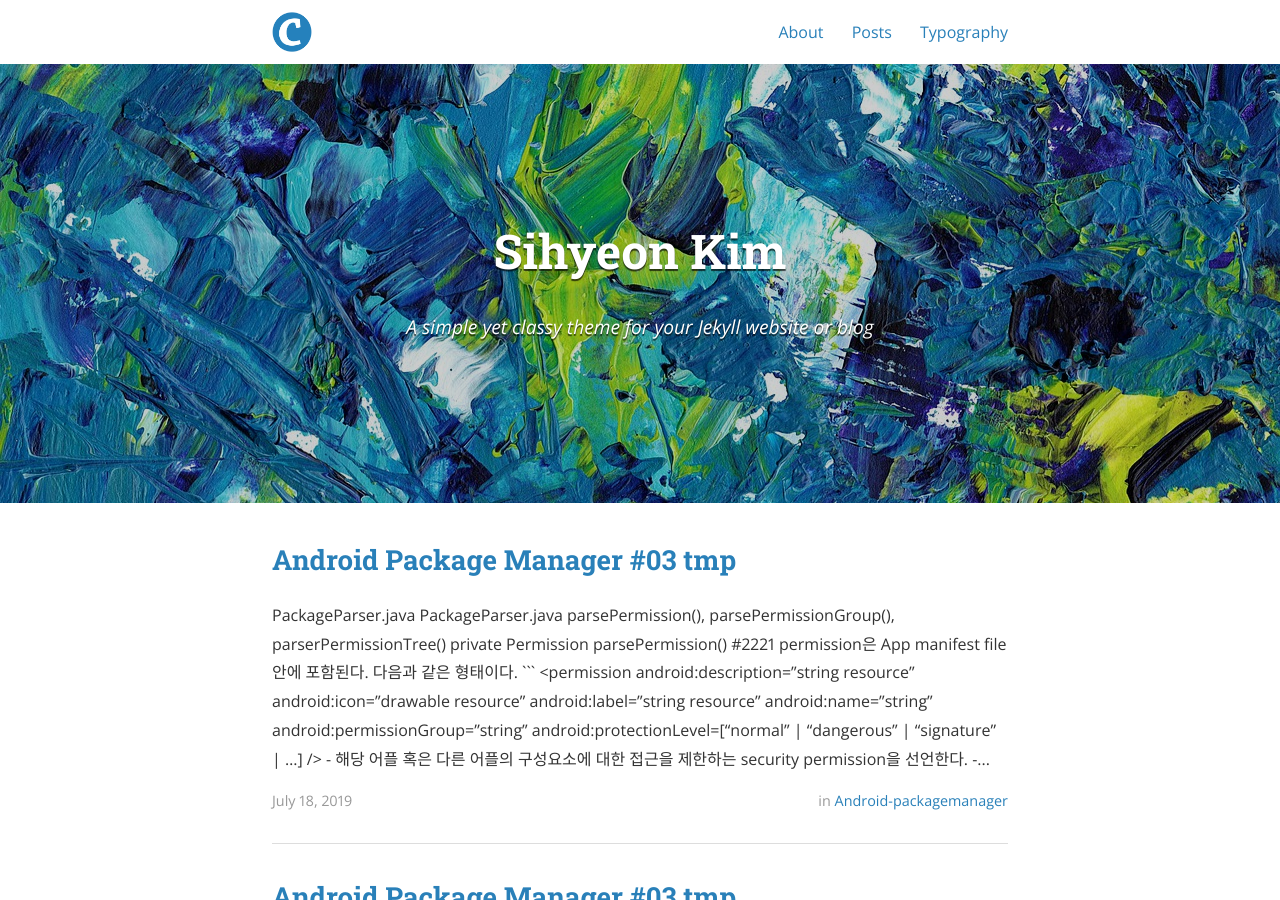
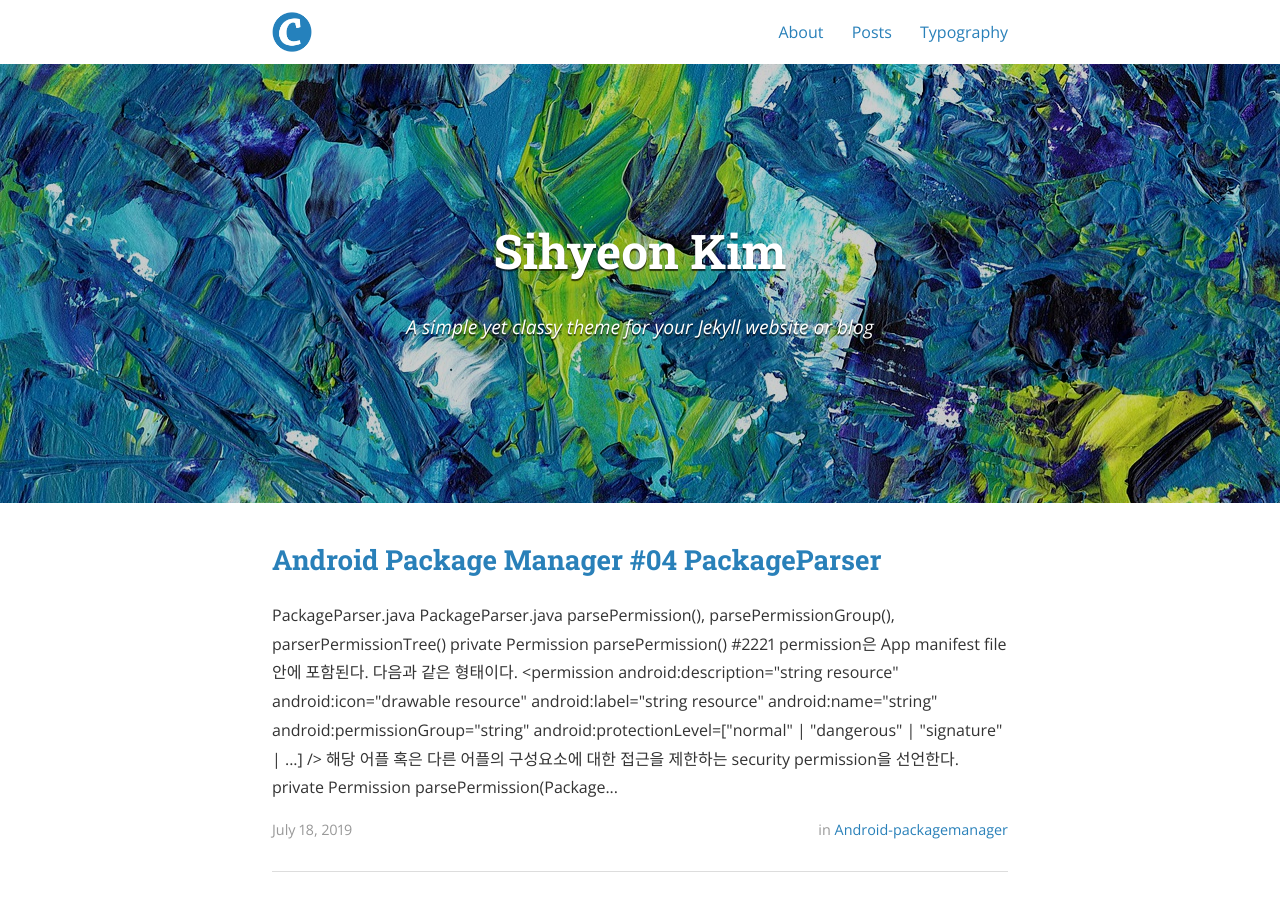
Before and after one commit to sihyeon-kim/sihyeon-kim.github.io, a Jekyll site: the page built from index.html, in a window 1280 px wide and 900 px high. Built offline with Jekyll 4.4.1, drawn with Linux system fonts in a browser that asks for light colours; nearby versions of some CDN libraries; the list of posts is cut into pages by our own code.

Commit message:
Update and rename 2019-07-18-Android-Package-Manager-#03-PackageParser.markdown to 2019-07-18-Android-Package-Manager-#04-PackageParser.markdown

````diff
--- a/_posts/2019-07-18-Android-Package-Manager-#03-PackageParser.markdown
+++ b/_posts/2019-07-18-Android-Package-Manager-#04-PackageParser.markdown
@@ -1,6 +1,6 @@
 ---
 layout: post
-title: "Android Package Manager #03 tmp"
+title: "Android Package Manager #04 PackageParser"
 date: 2019-07-18 20:00:00
 author: Sihyeon Kim
 categories: android-packagemanager
@@ -15,6 +15,7 @@ categories: android-packagemanager
 
 - permission은 App manifest file 안에 포함된다.
 - 다음과 같은 형태이다.
+
 ```
 <permission android:description="string resource"
             android:icon="drawable resource"
@@ -24,8 +25,8 @@ categories: android-packagemanager
             android:protectionLevel=["normal" | "dangerous" |
                                      "signature" | ...] />
 ```
+
 - 해당 어플 혹은 다른 어플의 구성요소에 대한 접근을 제한하는 security permission을 선언한다.
-
 - private Permission parsePermission(Package owner, Resources res, XmlPullParser parser, AttributeSet attrs, String[] outError)
     - 매개변수
         - Package owner
@@ -54,10 +55,10 @@ categories: android-packagemanager
                   android:label="string resource"
                   android:name="string" />
 ```
+
 - 관련된 permission의 그룹에 대한 이름을 선언한다
 - 마찬가지로 parsePackageItemInfo()와 parseAllMetaData()를 호출한다
 - 호출할 때 String tag 매개변수 값만 바뀐다
-
 
 ### private Permission parserPermissionTree() [#2291](https://android.googlesource.com/platform/frameworks/base/+/refs/tags/android-6.0.1_r77/core/java/android/content/pm/PackageParser.java#2291)
 - <permission-tree>는 manifest 파일에서 아래와 같은 형태이다
````
